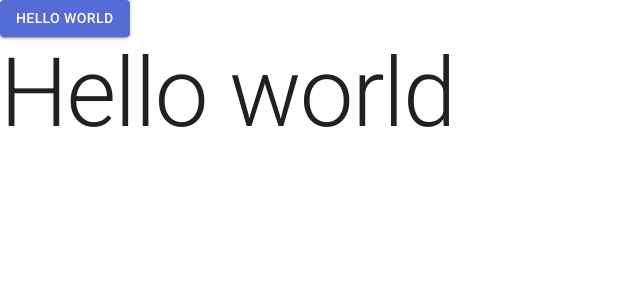
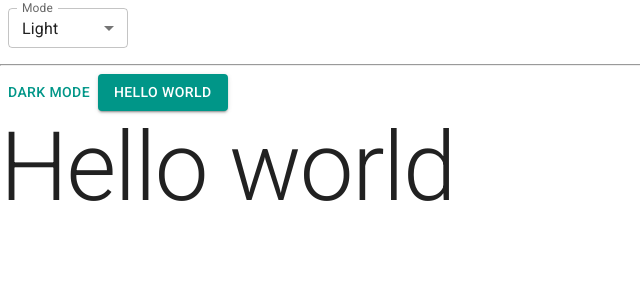
Before and after one commit to thanhquang2004/trello-clone, a React (Vite) app: page / in a window 1280 px wide. Shown: the top 300 px of the page, without its empty margins (0-640 px from the left). Built offline with nearby package versions, Linux system fonts and the light colour scheme.

Commit message:
Add dark & light mode

```diff
--- a/src/App.jsx
+++ b/src/App.jsx
@@ -1,12 +1,62 @@
-import { Typography } from '@mui/material';
-import Button from '@mui/material/Button';
+import {
+  FormControl,
+  InputLabel,
+  MenuItem,
+  Select,
+  Typography,
+  useColorScheme,
+} from "@mui/material";
+import Button from "@mui/material/Button";
+
+function ModeSelect() {
+  const { mode, setMode } = useColorScheme();
+
+  const handleChange = (event) => {
+    const selectedMode = event.target.value;
+    setMode(selectedMode);
+  };
+
+  return (
+    <FormControl sx={{ m: 1, minWidth: 120 }} size="small">
+      <InputLabel id="label-select-dark-light-mode">Mode</InputLabel>
+      <Select
+        labelId="label-select-dark-light-mode"
+        id="select-dark-light-mode"
+        value={mode}
+        label="Mode"
+        onChange={handleChange}
+      >
+        <MenuItem value="light">Light</MenuItem>
+        <MenuItem value="dark">Dark</MenuItem>
+        <MenuItem value="system">System</MenuItem>
+      </Select>
+    </FormControl>
+  );
+}
+
+function ModeToggle() {
+  const { mode, setMode } = useColorScheme();
+  return (
+    <Button
+      onClick={() => {
+        setMode(mode === "dark" ? "light" : "dark");
+      }}
+    >
+      {mode === "dark" ? "Light" : "Dark"} mode
+    </Button>
+  );
+}
 
 function App() {
-
-  return <>
-    <Button variant="contained">Hello world</Button>
-    <Typography variant="h1">Hello world</Typography>
-  </>;
+  return (
+    <>
+    <ModeSelect />
+    <hr />
+      <ModeToggle />
+      <Button variant="contained">Hello world</Button>
+      <Typography variant="h1">Hello world</Typography>
+    </>
+  );
 }
 
-export default App
+export default App;
--- a/src/main.jsx
+++ b/src/main.jsx
@@ -2,14 +2,14 @@ import { StrictMode } from "react";
 import { createRoot } from "react-dom/client";
 import App from "./App.jsx";
 import CssBaseline from "@mui/material/CssBaseline";
-import { ThemeProvider } from "@mui/material/styles";
+import { Experimental_CssVarsProvider as CssVarsProvider } from '@mui/material/styles';
 import theme from "./theme.js";
 
 createRoot(document.getElementById("root")).render(
   <StrictMode>
-    <ThemeProvider theme={theme}>
+    <CssVarsProvider theme={theme}>
       <CssBaseline />
       <App />
-    </ThemeProvider>
+    </CssVarsProvider>
   </StrictMode>
 );
--- a/src/theme.js
+++ b/src/theme.js
@@ -1,19 +1,25 @@
-import { createTheme } from '@mui/material/styles';
-import { red } from '@mui/material/colors';
+// import { createTheme } from "@mui/material/styles";
+// import { red } from "@mui/material/colors";
+import { cyan, deepOrange, orange, teal } from "@mui/material/colors";
+import { experimental_extendTheme as extendTheme } from "@mui/material/styles";
 
 // Create a theme instance.
-const theme = createTheme({
-  palette: {
-    primary: {
-      main: '#556cd6',
+const theme = extendTheme({
+  colorSchemes: {
+    light: {
+      palette: {
+        primary: teal,
+        secondary: deepOrange,
+      },
     },
-    secondary: {
-      main: '#19857b',
-    },
-    error: {
-      main: red.A400,
+    dark: {
+      palette: {
+        primary: cyan,
+        secondary: orange,
+      },
     },
   },
+  // ...other properties
 });
 
 export default theme;
```
